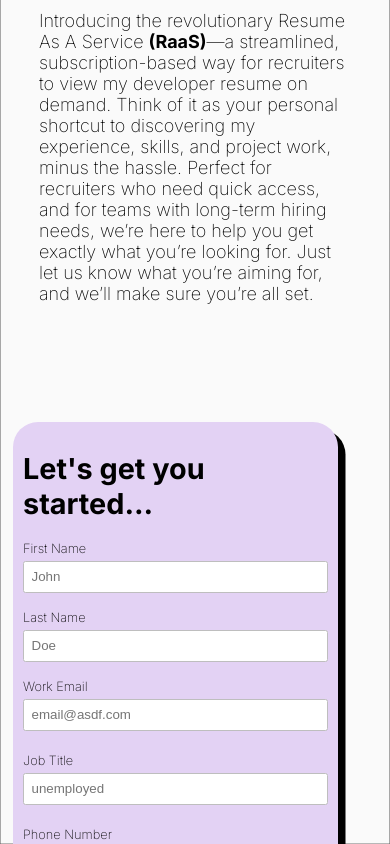
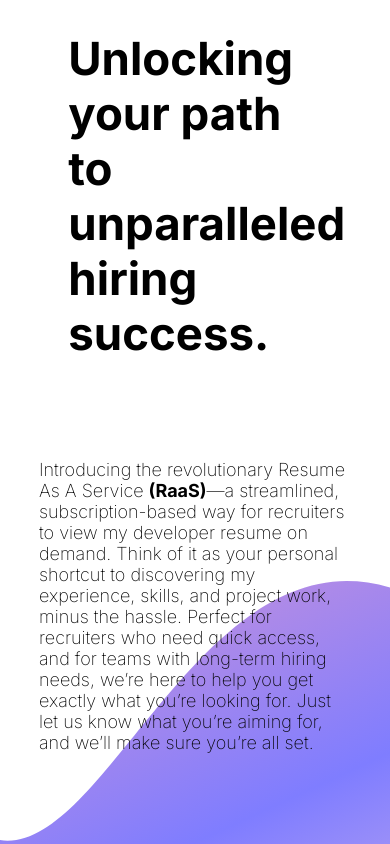
Before and after one commit to landaverdend/portfolio-site, a React (Vite) app: page / in a window 390 px wide. Built offline with nearby package versions, Linux system fonts and the light colour scheme.

Commit message:
doing this shit AGAIN

```diff
--- a/src/components/BackgroundCanvas/background-canvas.css
+++ b/src/components/BackgroundCanvas/background-canvas.css
@@ -1,7 +1,7 @@
 canvas {
   position: fixed;
-  top: 0;
-  left: 0;
+  /* top: 0; */
+  /* left: 0; */
   z-index: -999;
   width: 100%;
   height: 100%;
--- a/src/views/SurveyView/SurveyView.tsx
+++ b/src/views/SurveyView/SurveyView.tsx
@@ -136,7 +136,7 @@ function SurveyView() {
     <>
       <div className="physics-container" ref={ref}>
         <div className="survey-view-container">
-          <div className="about-container">
+          <div className="survey-description-container">
             <h1>
               <TypewriterText text={dumbSlogan} speed={30} delay={0} />
             </h1>
@@ -148,8 +148,8 @@ function SurveyView() {
               and we’ll make sure you’re all set.
             </p>
           </div>
-          <div className="form-container">
-            <form className="form" onSubmit={handleSubmit(() => {})}>
+
+          <form className="form-container" onSubmit={handleSubmit(() => {})}>
             <h1>Let's get you started...</h1>
             <div className="input-grid">
               <InputWithPhysics
@@ -301,9 +301,6 @@ function SurveyView() {
             </div>
           </form>
         </div>
-          {/* <div style={{ position: 'absolute', top: '868px', backgroundColor: 'red', height: '1px', width: '100vw' }}></div> */}
-          {/* <div style={{ position: 'absolute', top: '977px', backgroundColor: 'red', height: '1px', width: '100vw' }}></div> */}
-        </div>
         <BackgroundCanvas flipped={true} />
       </div>
     </>
--- a/src/views/SurveyView/survey-view.css
+++ b/src/views/SurveyView/survey-view.css
@@ -1,8 +1,11 @@
 .physics-container {
   display: flex;
   align-items: center;
+  justify-content: center;
+
   width: 100vw;
   height: 100vh;
+
   overflow: hidden; /* The background canvas causes overflow... */
 }
 
@@ -13,17 +16,15 @@
   flex-direction: row;
   align-items: center;
   justify-content: center;
-  overflow: hidden;
 
+  margin: 0 5vw 0 5vw;
   gap: 100px;
 
-  .about-container {
+  .survey-description-container {
     display: flex;
     flex-direction: column;
     align-items: center;
     justify-content: center;
-
-    margin-left: 10vw;
 
     h1 {
       font-size: 3.2rem;
@@ -40,18 +41,15 @@
     align-items: center;
     justify-content: center;
 
-    h1 {
-      font-size: 1.8rem;
-    }
-
-    .form {
     padding: 50px;
     border-radius: 25px;
     background-color: hsl(270, 62%, 89%);
     box-shadow: 7.5px 7.5px black;
     width: max-content;
 
-      margin-right: 10vw;
+    h1 {
+      font-size: 1.8rem;
+    }
 
     .input-grid {
       display: grid;
@@ -174,7 +172,6 @@
     }
   }
 }
-}
 
 @keyframes give-up-anim {
   from {
@@ -191,25 +188,21 @@
 /* Phone Screens */
 @media (max-width: 576px) {
   .physics-container {
-    height: max-content;
     overflow: scroll;
   }
 
   .survey-view-container {
     flex-direction: column;
     overflow: visible;
-    /* gap: 40px; */
+    justify-content: start;
 
-    .about-container {
-      height: max-content;
-
-      flex: 5;
+    .survey-description-container {
       overflow: visible;
 
       h1 {
         font-size: 2.85rem;
-        /* height: 50vh; */
         max-width: 65vw;
+        height: 45vh;
       }
 
       p {
@@ -218,9 +211,6 @@
     }
 
     .form-container {
-      flex: 5;
-
-      .form {
       padding: 10px;
       margin: 0 auto 5vh auto;
 
@@ -243,7 +233,6 @@
     }
   }
 }
-}
 
 .error-text {
   color: red;
```
Lines whose indentation alone changed are shown as unchanged.
